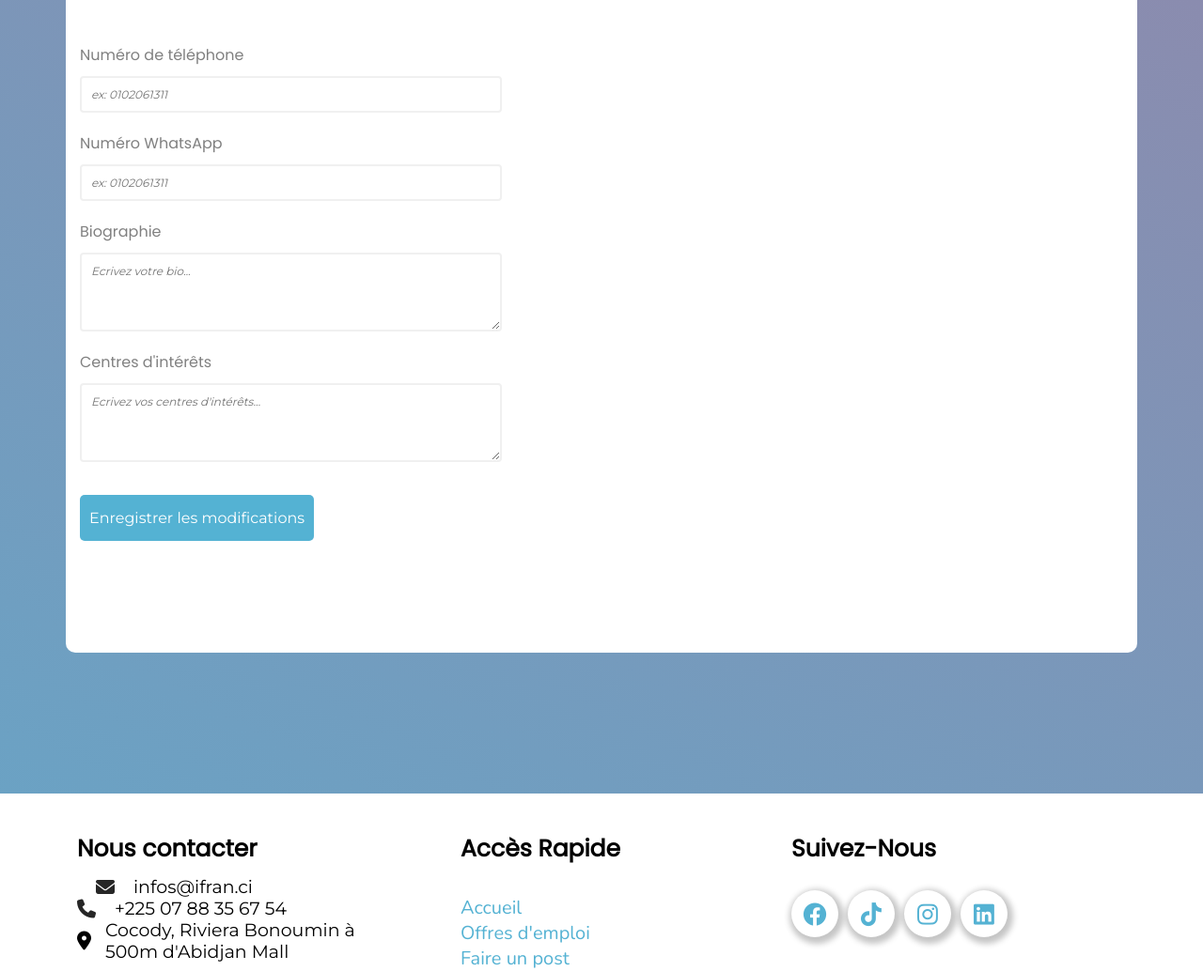
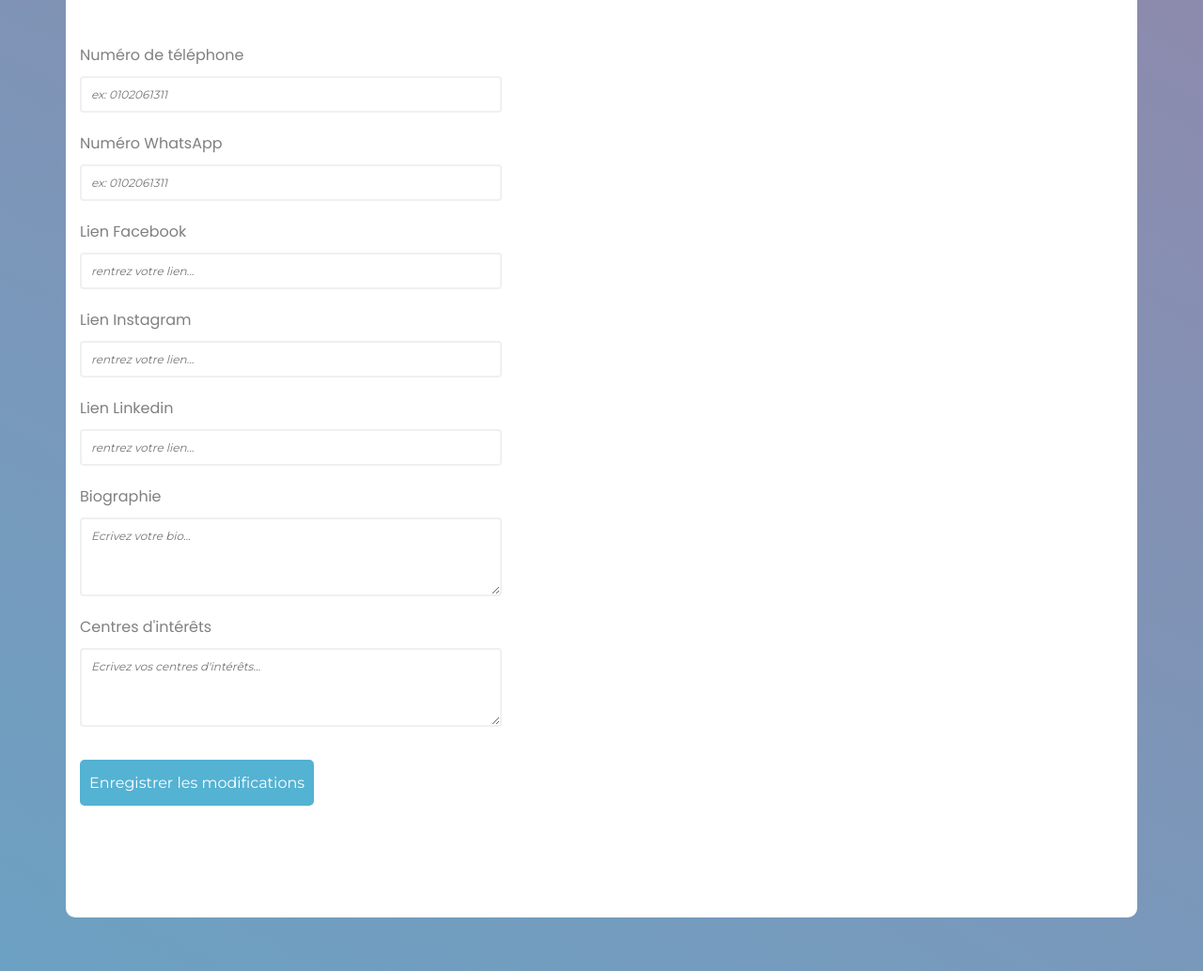
Before and after one commit to malickruru/espace_etudiant, a PHP site: page /espace_etudiant/index.php?action=modifier_profil in a window 1280 px wide. Shown: the part 1047-2081 px from the top of the page at 94% size. Run offline with PHP 8.4, Linux system fonts and the light colour scheme; data that the repository does not hold is empty.

Commit message:
rs réglés, got a problem

```diff
--- a/css/profil.css
+++ b/css/profil.css
@@ -69,24 +69,6 @@ body{
   height: 150px;
   object-fit:cover;
   transform: scale(1.5);
-}
-
-.p-status{
-  width: 20px;
-  height: 20px;
-  border-radius: 50px;
-  position: absolute;
-  bottom: -75px;
-  left: 17%;
-  border: 3px solid white !important;
-}
-
-.p-status-online{
-  background-color: #6ee537;
-}
-
-.p-status-offline{
-  background-color: grey;
 }
 
 
--- a/modifier_profil.php
+++ b/modifier_profil.php
@@ -10,6 +10,9 @@
         $bio = $_POST['bio'];
         $interet = $_POST['interet'];
         $couleur = $_POST['couleur'];
+        $facebook = $_POST['Facebook'];
+        $instagram = $_POST['Instagram'];
+        $linkedin = $_POST['Linkedin'];
 
         $url_img = uploadImg($_FILES['img_profil']);
         $url_cv = uploadCv($_FILES['mon_cv']);
@@ -21,10 +24,13 @@
          'Bio_Profil' => $_POST['bio'],
          'Interets_Profil'  =>$_POST['interet'],
          'Couleur_Profil' => $_POST['couleur'],
-         'Cv_Profil'  => $url_cv
+         'Cv_Profil'  => $url_cv,
+         'Link_facebook' => $_POST['Facebook'],
+         'Link_instagram' => $_POST['Instagram'],
+         'Link_linkedin' => $_POST['Linkedin'],
      ];
      //---Envoi de Requête pour update des éléménts dans la table profils---
-    $req_update_profil = $connexion->prepare("UPDATE t_profils SET Numero_Tel = '$num', Photo_Profil = '$url_img', Numero_Whatsapp = '$num_whatsapp', Bio_Profil = '$bio', Interets_Profil = '$interet', Couleur_Profil = '$couleur', Cv_Profil = '$url_cv'");
+    $req_update_profil = $connexion->prepare("UPDATE t_profils SET Numero_Tel = '$num', Photo_Profil = '$url_img', Numero_Whatsapp = '$num_whatsapp', Bio_Profil = '$bio', Interets_Profil = '$interet', Couleur_Profil = '$couleur', Cv_Profil = '$url_cv', Link_facebook = '$facebook', Link_instagram = '$instagram', Link_linkedin = '$linkedin'");
     $req_update_profil->execute();
 
      if($req_update_profil){
@@ -103,6 +109,18 @@
                             value="<?php echo $mon_profil["Numero_Whatsapp"]; ?>">
                     </div>
                     <div class="input-wrapper">
+                        <label for="name">Lien Facebook</label>
+                        <input type="tel" name="Facebook" id="Facebook" placeholder="rentrez votre lien..." value="" >
+                    </div>
+                    <div class="input-wrapper">
+                        <label for="name">Lien Instagram</label>
+                        <input type="tel" name="Instagram" id="Instagram" placeholder="rentrez votre lien..." value="" >
+                    </div>
+                    <div class="input-wrapper">
+                        <label for="name">Lien Linkedin</label>
+                        <input type="tel" name="Linkedin" id="Linkedin" placeholder="rentrez votre lien..." value="" >
+                    </div>
+                    <div class="input-wrapper">
                         <label for="name">Biographie</label>
                         <textarea id="bio" placeholder="Ecrivez votre bio..." name="bio" rows="4" cols="40"
                             maxlength="300"><?php echo $mon_profil["Bio_Profil"]; ?></textarea>
```
Also changed, not shown: creation_profil.php (+15 -0 lines), profil.php (+12 -5 lines), images/profils/400022981.jpg (added), images/profils/400039738.jpg (added), 12 other files.
